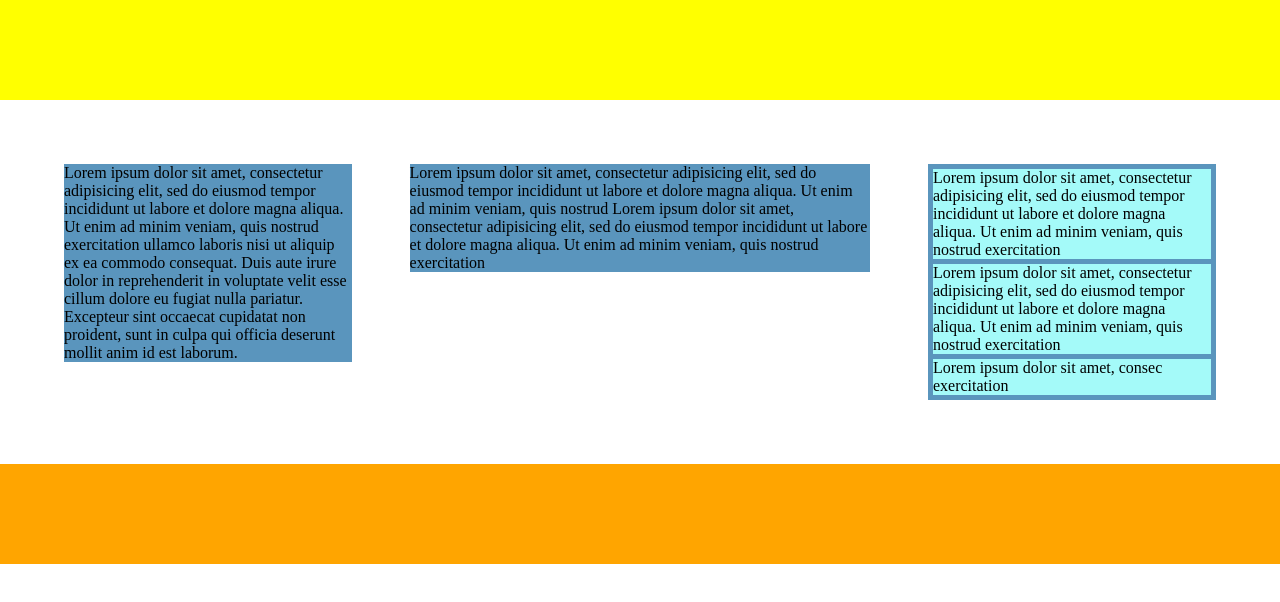
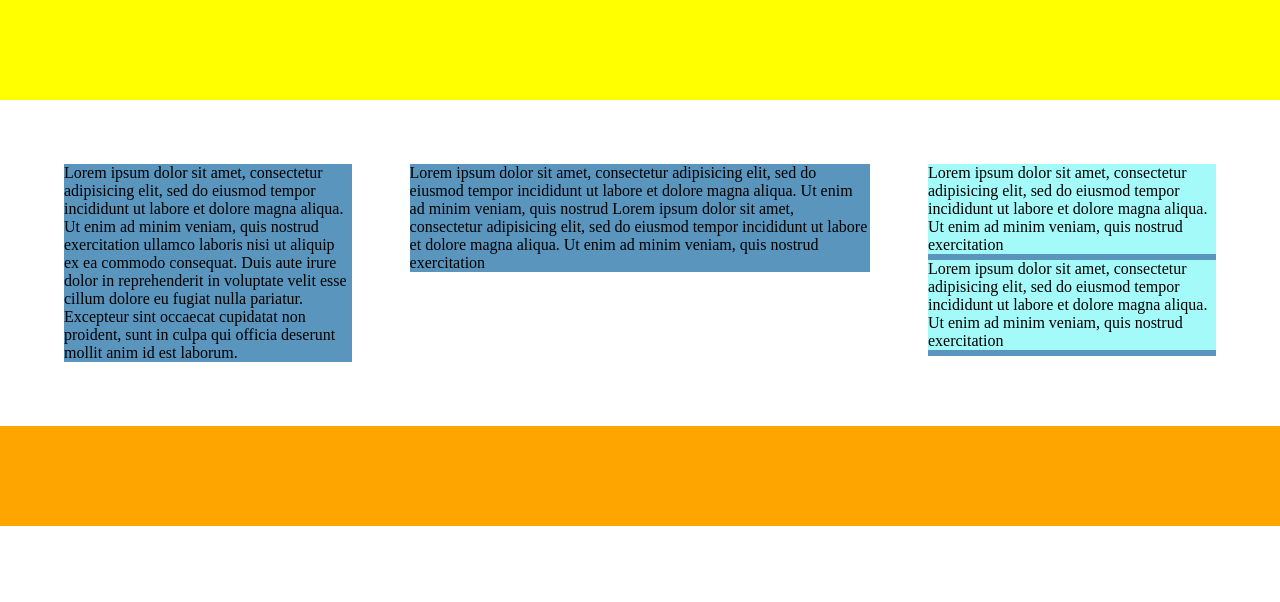
Before and after one commit to flavioalessandri/htmlcss-struttura-wp, a plain HTML site: page index.html in a window 1280 px wide. Drawn offline with Linux system fonts and the light colour scheme.

Commit message:
rimozione di selettore inline-block

```diff
--- a/css/style.css
+++ b/css/style.css
@@ -35,7 +35,6 @@ header{
 
 /* Stile Colonna WIdget Centrale */
 .middle{
-  display: inline-block;
   width: 40%;
   margin: 0px 5%;
 }
@@ -49,7 +48,7 @@ header{
 /* Stile contenuti interni alla Colonna WIdget Destra */
 div.widget.right >*{
   background-color: #a4faf9;
-  margin: 5px;
+  margin-bottom: 2%;
 }
 
 
--- a/index.html
+++ b/index.html
@@ -35,7 +35,6 @@
 
           <p>Lorem ipsum dolor sit amet, consectetur adipisicing elit, sed do eiusmod tempor incididunt ut labore et dolore magna aliqua. Ut enim ad minim veniam, quis nostrud exercitation</p>
 
-          <div>Lorem ipsum dolor sit amet, consec exercitation</div>
         </div>
 
       </section>
```
